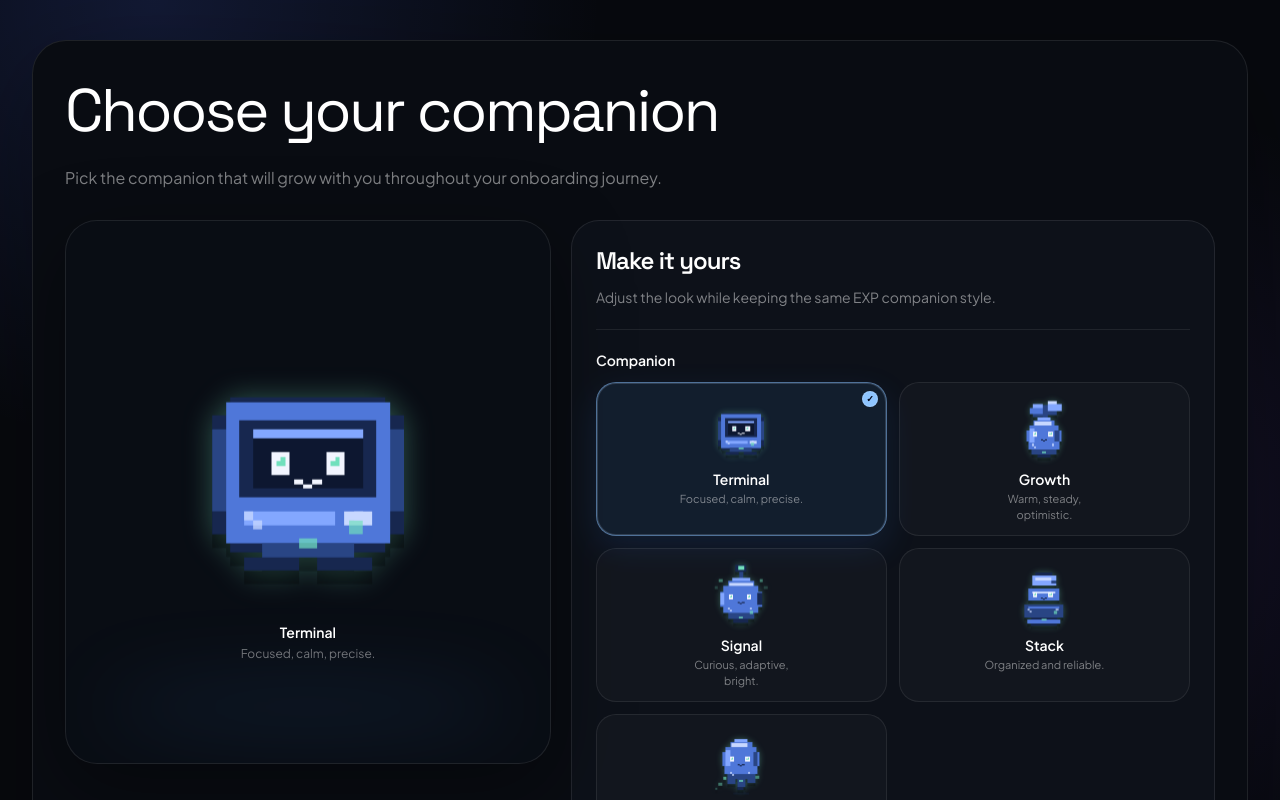
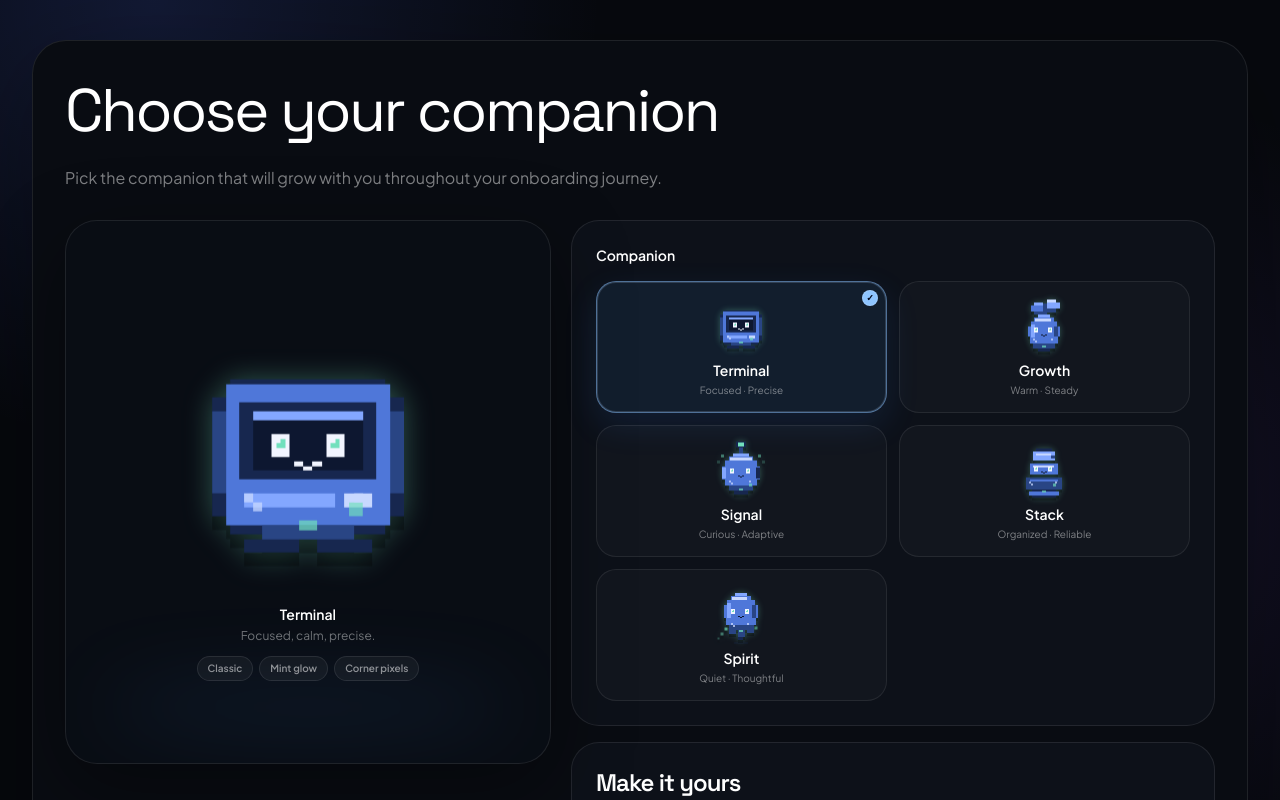
Before and after one commit to x2rng/HelloWorld, a Next.js app: page /dev/pixel-companions in a window 1280 px wide. Shown: the top 800 px of the page. Built offline with nearby package versions, Linux system fonts and the light colour scheme.

Commit message:
Finalize Pixel Companion V3 selection

```diff
--- /dev/null
+++ b/src/components/avatar/companion-compact-dock.tsx
@@ -0,0 +1,72 @@
+"use client";
+
+import {
+  companionGlowOptions,
+  companionPatternOptions,
+  companionThemeOptions,
+} from "@/components/avatar/companion-palettes";
+import { PixelCompanion } from "@/components/avatar/pixel-companion";
+import {
+  companionFamilyDefinitions,
+  type CompanionStage,
+  type PixelCompanionConfig,
+} from "@/lib/avatar/companion-types";
+
+export type CompanionDockAction = {
+  label: string;
+  type?: "button" | "submit";
+  onClick?: () => void;
+  disabled?: boolean;
+};
+
+export function CompanionCompactDock({
+  config,
+  stage,
+  action,
+}: {
+  config: PixelCompanionConfig;
+  stage: CompanionStage;
+  action?: CompanionDockAction;
+}) {
+  const family =
+    companionFamilyDefinitions.find((item) => item.id === config.family) ??
+    companionFamilyDefinitions[0];
+  const theme =
+    companionThemeOptions.find((item) => item.id === config.colorTheme) ??
+    companionThemeOptions[0];
+  const glow =
+    companionGlowOptions.find((item) => item.id === config.glowColor) ??
+    companionGlowOptions[0];
+  const marking =
+    companionPatternOptions.find((item) => item.id === config.pattern) ??
+    companionPatternOptions[0];
+
+  return (
+    <div className="grid h-full min-w-0 grid-cols-[auto_minmax(0,1fr)_auto] items-center gap-2.5 rounded-[22px] border border-blue-200/18 bg-[#0b1018]/96 px-3 shadow-[0_18px_54px_rgba(0,0,0,0.42)] backdrop-blur-xl">
+      <span className="flex size-12 shrink-0 items-center justify-center rounded-2xl border border-white/8 bg-white/[0.035]">
+        <PixelCompanion config={config} stage={stage} size={46} />
+      </span>
+      <span className="min-w-0">
+        <span className="block truncate text-xs font-semibold text-white">
+          {family.label}
+        </span>
+        <span
+          className="mt-0.5 block truncate text-[10px] text-white/46"
+          aria-live="polite"
+        >
+          {theme.label} · {glow.label} glow · {marking.label}
+        </span>
+      </span>
+      {action ? (
+        <button
+          type={action.type ?? "button"}
+          onClick={action.onClick}
+          disabled={action.disabled}
+          className="inline-flex h-9 shrink-0 items-center justify-center rounded-full bg-white px-3 text-[11px] font-semibold text-slate-950 transition hover:-translate-y-0.5 disabled:pointer-events-none disabled:opacity-45 motion-reduce:transition-none"
+        >
+          {action.label}
+        </button>
+      ) : null}
+    </div>
+  );
+}
--- a/src/components/avatar/companion-customizer.tsx
+++ b/src/components/avatar/companion-customizer.tsx
@@ -1,5 +1,10 @@
 "use client";
 
+import { useEffect, useRef, useState } from "react";
+import {
+  CompanionCompactDock,
+  type CompanionDockAction,
+} from "@/components/avatar/companion-compact-dock";
 import { CompanionPreview } from "@/components/avatar/companion-preview";
 import { CompanionSelector } from "@/components/avatar/companion-selector";
 import {
@@ -17,6 +22,8 @@ type CompanionCustomizerProps = {
   config: PixelCompanionConfig;
   onChange: (config: PixelCompanionConfig) => void;
   stage?: CompanionStage;
+  compactAction?: CompanionDockAction;
+  mobileDockOffset?: "employee-shell" | "page";
 };
 
 const controlSectionClass =
@@ -26,10 +33,51 @@ export function CompanionCustomizer({
   config,
   onChange,
   stage = "starter",
+  compactAction,
+  mobileDockOffset = "page",
 }: CompanionCustomizerProps) {
+  const previewRef = useRef<HTMLDivElement>(null);
+  const [showCompactDock, setShowCompactDock] = useState(false);
+
+  useEffect(() => {
+    const preview = previewRef.current;
+    if (!preview || typeof IntersectionObserver === "undefined") return;
+
+    const mobileQuery = window.matchMedia("(max-width: 1023px)");
+    const topOffset = mobileDockOffset === "employee-shell" ? 68 : 12;
+    const updateForViewport = () => {
+      const previewBottom = preview.getBoundingClientRect().bottom;
+      setShowCompactDock(
+        mobileQuery.matches && previewBottom <= topOffset,
+      );
+    };
+    const observer = new IntersectionObserver(
+      ([entry]) => {
+        setShowCompactDock(
+          mobileQuery.matches &&
+            !entry.isIntersecting &&
+            entry.boundingClientRect.bottom <= topOffset,
+        );
+      },
+      {
+        rootMargin: `-${topOffset}px 0px 0px 0px`,
+        threshold: 0,
+      },
+    );
+
+    observer.observe(preview);
+    mobileQuery.addEventListener("change", updateForViewport);
+    updateForViewport();
+
+    return () => {
+      observer.disconnect();
+      mobileQuery.removeEventListener("change", updateForViewport);
+    };
+  }, [mobileDockOffset]);
+
   return (
     <div className="grid min-w-0 gap-5 lg:grid-cols-[minmax(0,0.86fr)_minmax(0,1.14fr)] lg:items-start">
-      <div className="min-w-0 lg:sticky lg:top-6">
+      <div ref={previewRef} className="min-w-0 lg:sticky lg:top-6">
         <CompanionPreview
           config={config}
           stage={stage}
@@ -40,6 +88,38 @@ export function CompanionCustomizer({
       </div>
 
       <div className="min-w-0 space-y-4">
+        <div
+          className={cx(
+            "sticky z-30 h-[4.5rem] lg:hidden",
+            mobileDockOffset === "employee-shell"
+              ? "top-[4.25rem]"
+              : "top-3",
+          )}
+        >
+          <div className="h-full">
+            {showCompactDock ? (
+              <CompanionCompactDock
+                config={config}
+                stage={stage}
+                action={compactAction}
+              />
+            ) : (
+              <div className="flex h-full items-center rounded-[22px] border border-white/9 bg-[#0d1119] px-5">
+                <p className="text-sm font-semibold text-white">Companion</p>
+              </div>
+            )}
+          </div>
+        </div>
+
+        <section className={controlSectionClass}>
+          <div className="hidden lg:block">
+            <p className="text-sm font-semibold text-white">Companion</p>
+          </div>
+          <div className="lg:mt-4">
+            <CompanionSelector config={config} onChange={onChange} stage={stage} />
+          </div>
+        </section>
+
         <section className={controlSectionClass}>
           <div>
             <h2 className="text-xl font-semibold text-white sm:text-2xl">
@@ -49,14 +129,7 @@ export function CompanionCustomizer({
               Adjust the look while keeping the same EXP companion style.
             </p>
           </div>
-          <div className="mt-5 border-t border-white/8 pt-5">
-            <p className="mb-3 text-sm font-semibold text-white">Companion</p>
-            <CompanionSelector config={config} onChange={onChange} stage={stage} />
-          </div>
-        </section>
-
-        <section className={controlSectionClass}>
-          <fieldset>
+          <fieldset className="mt-5 border-t border-white/8 pt-5">
             <legend className="text-sm font-semibold text-white">
               Color theme
             </legend>
--- a/src/components/avatar/companion-palettes.ts
+++ b/src/components/avatar/companion-palettes.ts
@@ -107,7 +107,7 @@ export const companionPatternOptions: Array<{
   { id: "corner-pixels", label: "Corner pixels" },
   { id: "soft-dots", label: "Soft dots" },
   { id: "tiny-stripe", label: "Tiny stripe" },
-  { id: "pixel-notch", label: "Pixel notch" },
+  { id: "micro-spark", label: "Micro spark" },
 ];
 
 export function getCompanionPalette(theme: CompanionColorTheme) {
--- a/src/components/avatar/companion-preview.tsx
+++ b/src/components/avatar/companion-preview.tsx
@@ -1,4 +1,9 @@
 import { PixelCompanion } from "@/components/avatar/pixel-companion";
+import {
+  companionGlowOptions,
+  companionPatternOptions,
+  companionThemeOptions,
+} from "@/components/avatar/companion-palettes";
 import {
   companionFamilyDefinitions,
   type CompanionStage,
@@ -33,13 +38,22 @@ export function CompanionPreview({
   const family =
     companionFamilyDefinitions.find((item) => item.id === config.family) ??
     companionFamilyDefinitions[0];
+  const theme =
+    companionThemeOptions.find((item) => item.id === config.colorTheme) ??
+    companionThemeOptions[0];
+  const glow =
+    companionGlowOptions.find((item) => item.id === config.glowColor) ??
+    companionGlowOptions[0];
+  const marking =
+    companionPatternOptions.find((item) => item.id === config.pattern) ??
+    companionPatternOptions[0];
 
   return (
     <div
       className={cx(
         "relative flex flex-col items-center justify-center overflow-hidden border",
         variant === "editor"
-          ? "min-h-[13.5rem] rounded-[26px] p-4 sm:min-h-[16rem] sm:p-5 lg:min-h-[34rem] lg:rounded-[32px] lg:p-8"
+          ? "min-h-[17.5rem] rounded-[26px] p-5 sm:min-h-[20rem] sm:p-6 lg:min-h-[34rem] lg:rounded-[32px] lg:p-8"
           : "min-h-72 rounded-[30px] p-6",
         surface === "light"
           ? "border-slate-200 bg-[#eef1f4] text-slate-900"
@@ -62,7 +76,7 @@ export function CompanionPreview({
         className={cx(
           "relative",
           variant === "editor" &&
-            "h-auto w-[168px] sm:w-[196px] lg:w-[292px]",
+            "h-auto w-[196px] sm:w-[224px] lg:w-[292px]",
         )}
       />
       {showLabels ? (
@@ -76,6 +90,23 @@ export function CompanionPreview({
           >
             {family.description}
           </p>
+          {variant === "editor" ? (
+            <div className="mt-3 flex flex-wrap items-center justify-center gap-1.5">
+              {[theme.label, `${glow.label} glow`, marking.label].map((label) => (
+                <span
+                  key={label}
+                  className={cx(
+                    "rounded-full border px-2.5 py-1 text-[10px] font-semibold",
+                    surface === "light"
+                      ? "border-slate-300 bg-white/60 text-slate-600"
+                      : "border-white/9 bg-white/[0.045] text-white/52",
+                  )}
+                >
+                  {label}
+                </span>
+              ))}
+            </div>
+          ) : null}
         </div>
       ) : null}
     </div>
--- a/src/components/avatar/companion-selector.tsx
+++ b/src/components/avatar/companion-selector.tsx
@@ -32,34 +32,33 @@ export function CompanionSelector({
             aria-pressed={selected}
             onClick={() => onChange(nextConfig)}
             className={cx(
-              "group relative flex min-h-[8.25rem] flex-col items-center rounded-[20px] border p-2.5 text-center transition sm:min-h-36 sm:p-3",
+              "group relative flex min-h-[7.25rem] flex-col items-center rounded-[20px] border p-2.5 text-center transition sm:min-h-[8.25rem] sm:p-3",
               selected
                 ? "border-blue-300/50 bg-blue-400/[0.09] shadow-[0_12px_34px_rgba(59,130,246,0.12)] ring-1 ring-inset ring-blue-200/18"
                 : "border-white/8 bg-white/[0.025] hover:border-white/16 hover:bg-white/[0.045]",
+              family.id === "spirit" &&
+                "col-span-2 mx-auto w-[calc(50%-0.3125rem)] sm:col-span-1 sm:mx-0 sm:w-auto",
             )}
           >
-            <span
-              aria-hidden="true"
-              className={cx(
-                "absolute right-2 top-2 flex size-4 items-center justify-center rounded-full border text-[9px] font-bold transition",
-                selected
-                  ? "border-blue-200/35 bg-blue-300 text-slate-950"
-                  : "scale-75 border-transparent bg-transparent text-transparent opacity-0",
-              )}
-            >
-              ✓
-            </span>
+            {selected ? (
+              <span
+                aria-hidden="true"
+                className="absolute right-2 top-2 flex size-4 items-center justify-center rounded-full border border-blue-200/35 bg-blue-300 text-[9px] font-bold text-slate-950"
+              >
+                ✓
+              </span>
+            ) : null}
             <PixelCompanion
               config={nextConfig}
               stage={stage}
-              size={70}
+              size={64}
               className="transition group-hover:-translate-y-0.5"
             />
-            <span className="mt-1 text-sm font-semibold text-white">
+            <span className="mt-0.5 text-sm font-semibold text-white">
               {family.label}
             </span>
-            <span className="mt-0.5 max-w-32 text-[10px] leading-4 text-white/46 sm:text-[11px]">
-              {family.description}
+            <span className="mt-0.5 max-w-32 text-[10px] leading-4 text-white/46">
+              {family.traits}
             </span>
           </button>
         );
--- a/src/components/avatar/pixel-companion-lab.tsx
+++ b/src/components/avatar/pixel-companion-lab.tsx
@@ -29,7 +29,7 @@ export function PixelCompanionLab() {
   return (
     <main className="workspace-theme min-h-screen px-4 py-6 sm:px-6 lg:px-8 lg:py-10">
       <div className="mx-auto max-w-[96rem]">
-        <header className="overflow-hidden rounded-[34px] border border-white/9 bg-[#090c12] p-5 shadow-[0_28px_100px_rgba(0,0,0,0.3)] sm:p-7 lg:p-8">
+        <header className="rounded-[34px] border border-white/9 bg-[#090c12] p-5 shadow-[0_28px_100px_rgba(0,0,0,0.3)] sm:p-7 lg:p-8">
           <div className="max-w-3xl">
             <h1 className="text-4xl leading-tight text-white sm:text-6xl">
               Choose your companion
--- a/src/components/employee/avatar-editor-form.tsx
+++ b/src/components/employee/avatar-editor-form.tsx
@@ -44,6 +44,12 @@ export function AvatarEditorForm({
         config={config}
         onChange={setConfig}
         stage={companionStage}
+        mobileDockOffset="employee-shell"
+        compactAction={{
+          label: isPending ? "Saving..." : "Save",
+          type: "submit",
+          disabled: isPending,
+        }}
       />
 
       {state.message ? (
--- a/src/lib/avatar/companion-types.ts
+++ b/src/lib/avatar/companion-types.ts
@@ -28,7 +28,7 @@ export const companionPatterns = [
   "corner-pixels",
   "soft-dots",
   "tiny-stripe",
-  "pixel-notch",
+  "micro-spark",
 ] as const;
 
 export const companionStates = ["idle", "working", "completed"] as const;
@@ -53,6 +53,7 @@ export type CompanionFamilyDefinition = {
   id: CompanionFamily;
   label: string;
   description: string;
+  traits: string;
 };
 
 export const companionFamilyDefinitions: CompanionFamilyDefinition[] = [
@@ -60,25 +61,30 @@ export const companionFamilyDefinitions: CompanionFamilyDefinition[] = [
     id: "terminal",
     label: "Terminal",
     description: "Focused, calm, precise.",
+    traits: "Focused · Precise",
   },
   {
     id: "growth",
     label: "Growth",
     description: "Warm, steady, optimistic.",
+    traits: "Warm · Steady",
   },
   {
     id: "signal",
     label: "Signal",
     description: "Curious, adaptive, bright.",
+    traits: "Curious · Adaptive",
   },
   {
     id: "stack",
     label: "Stack",
     description: "Organized and reliable.",
+    traits: "Organized · Reliable",
   },
   {
     id: "spirit",
     label: "Spirit",
     description: "Quiet, minimal, thoughtful.",
+    traits: "Quiet · Thoughtful",
   },
 ];
--- a/src/lib/avatar/normalize-companion-config.ts
+++ b/src/lib/avatar/normalize-companion-config.ts
@@ -33,7 +33,9 @@ function allowed<T extends string>(
 }
 
 function normalizePattern(value: unknown): CompanionPattern {
-  if (value === "signal-mark") return "pixel-notch";
+  if (value === "signal-mark" || value === "pixel-notch") {
+    return "micro-spark";
+  }
 
   return allowed<CompanionPattern>(
     value,
```
Also changed, not shown: src/components/avatar/pixel-companion.tsx (+13 -7 lines), src/components/employee/player-setup-flow.tsx (+16 -6 lines).
